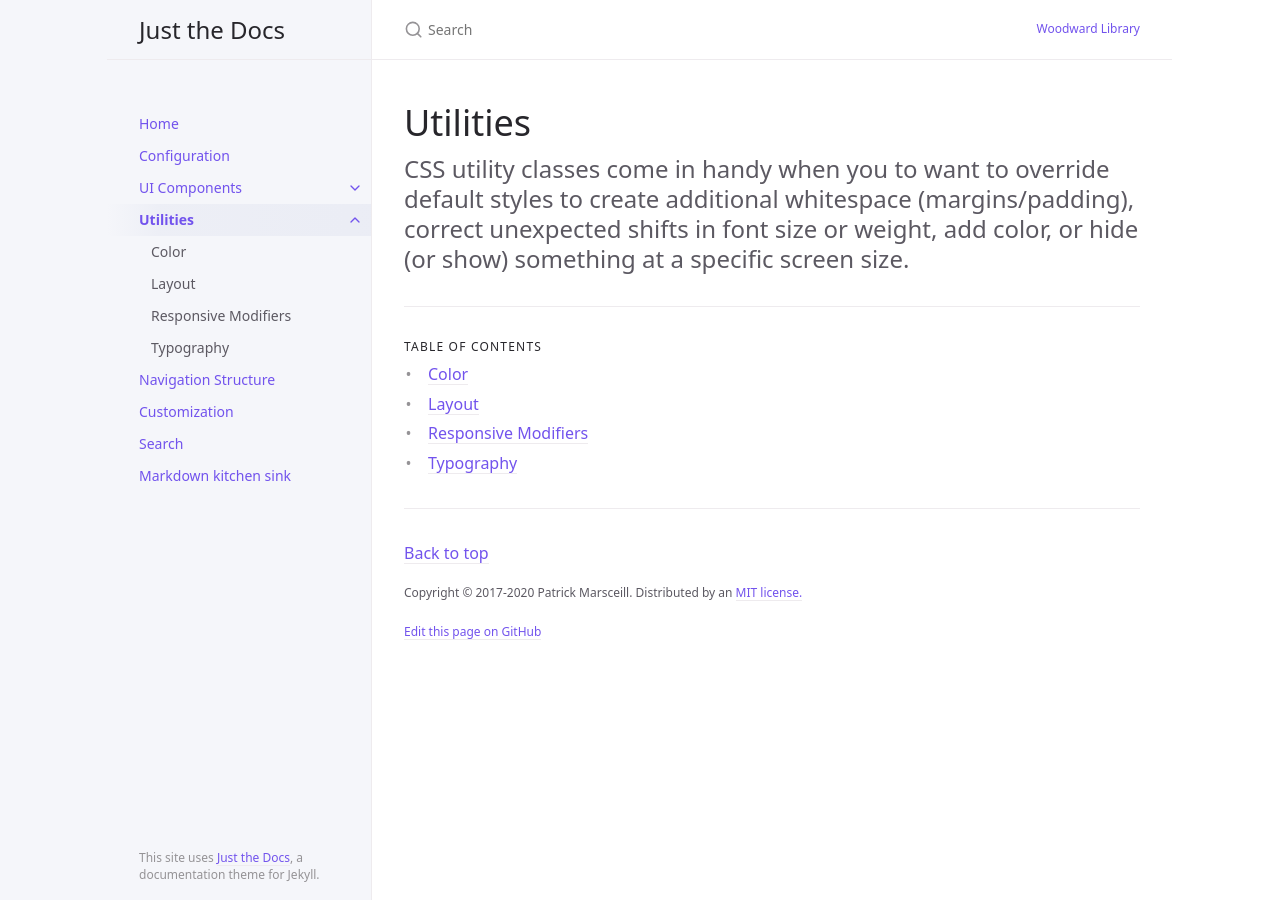
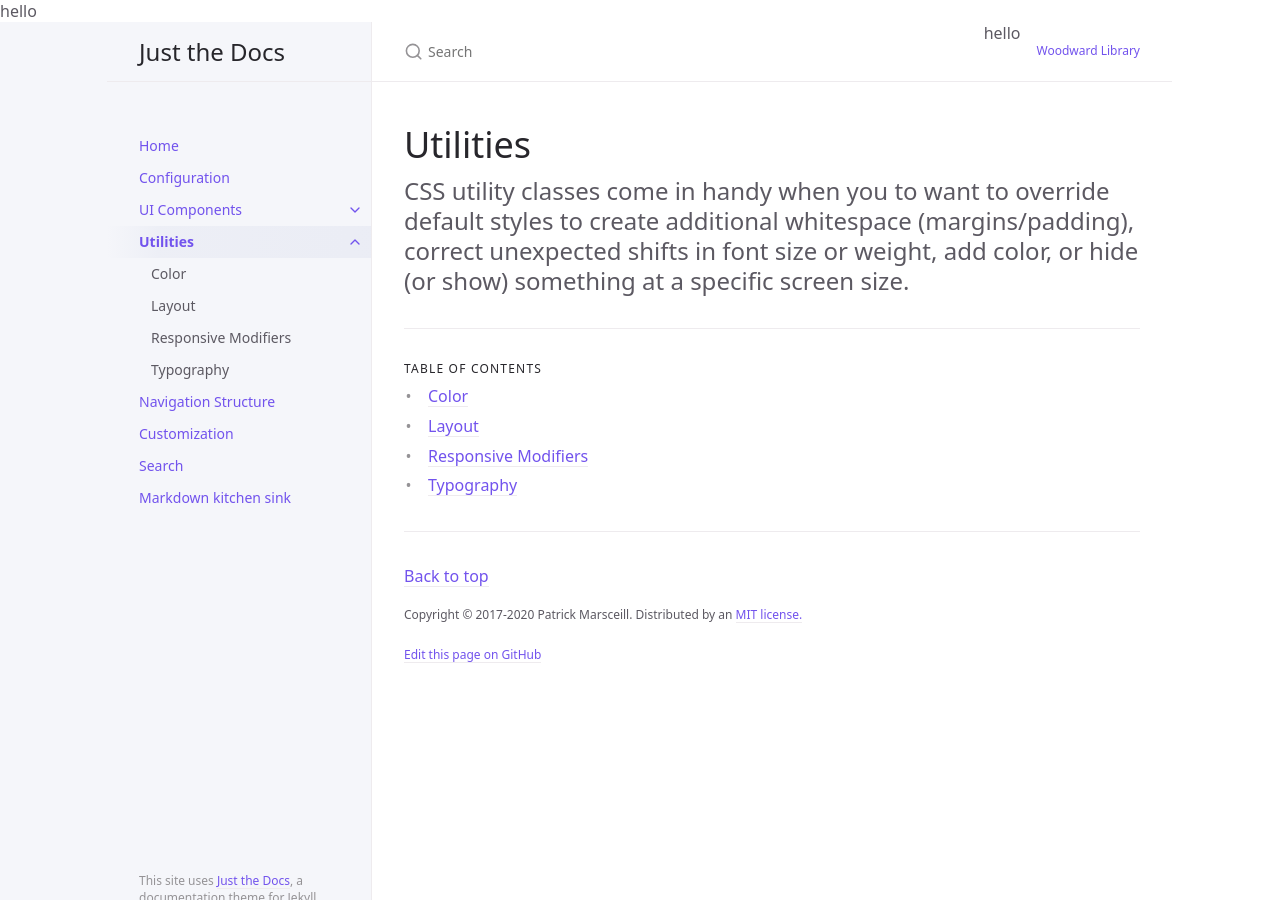
Before and after one commit to Woodward-Library/workshop-template, a Jekyll site: the page built from docs/utilities/utilities.md, in a window 1280 px wide. Built offline with Jekyll 4.4.1, drawn with Linux system fonts in a browser that asks for light colours.

Commit message:
starting header

```diff
--- a/_includes/header_custom.html
+++ b/_includes/header_custom.html
@@ -0,0 +1,3 @@
+<div class="UBCheader">
+  hello
+  </div>
--- a/_layouts/default.html
+++ b/_layouts/default.html
@@ -6,6 +6,8 @@ layout: table_wrappers
 
 <html lang="{{ site.lang | default: 'en-US' }}">
 {% include head.html %}
+
+
 <body>
   <svg xmlns="http://www.w3.org/2000/svg" style="display: none;">
     <symbol id="svg-link" viewBox="0 0 24 24">
@@ -39,6 +41,8 @@ layout: table_wrappers
       </svg>
     </symbol>
   </svg>
+
+  {% include header_custom.html %}
 
   <div class="side-bar">
     <div class="site-header">
```
